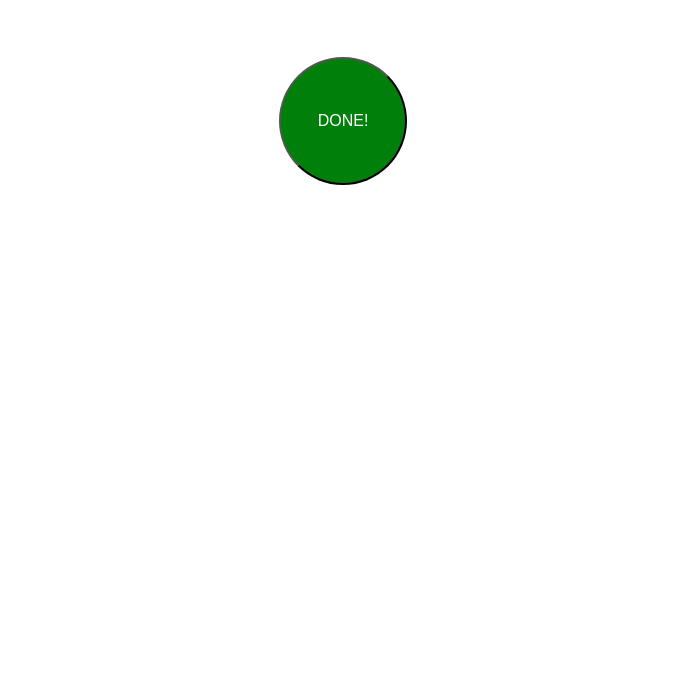
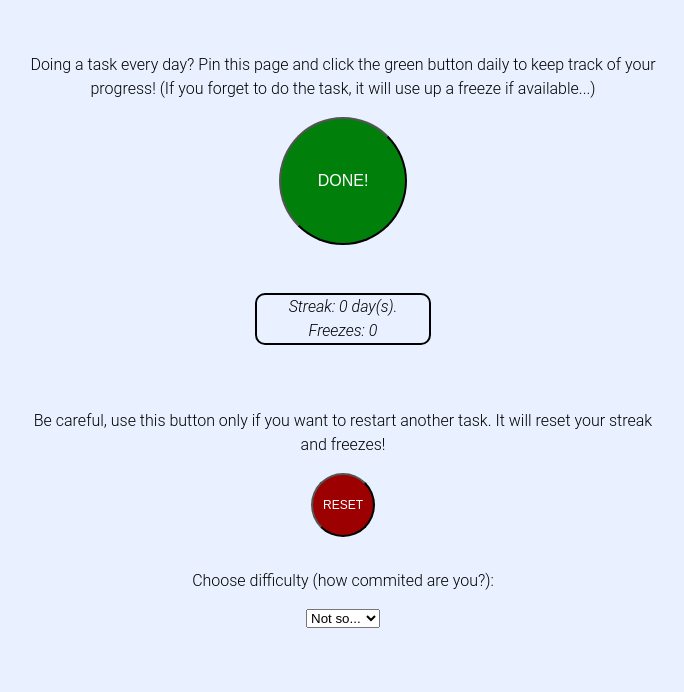
Before and after one commit to moreniekmeijer/streak-saver, a plain HTML site: page index.html in a window 1280 px wide. Shown: the part 123-815 px from the top of the page, without its empty margins (297-981 px from the left). Drawn offline with Linux system fonts and the light colour scheme.

Commit message:
Added freeze functionality and functions to handle the date and storage

```diff
--- a/index.html
+++ b/index.html
@@ -7,12 +7,33 @@
     <script src="streak-saver.js"></script>
 </head>
 <body>
-<section>
-    <button type="button" onclick="addTaskDone()">Done!</button>
-    <div id="task-done-text"></div>
-</section>
-<section>
-    <div id="freeze-amount"></div>
-</section>
+<header>
+    <h1>Streak Saver</h1>
+</header>
+<main>
+    <section class="task-done">
+        <p>Doing a task every day? Pin this page and click the green button daily to keep track of your progress!
+            (If you forget to do the task, it will use up a freeze if available...)</p>
+        <button type="button" onclick="addTaskDone()">Done!</button>
+        <div id="task-done-text"></div>
+        <div id="new-freezes"></div>
+        <div class="amounts">
+            <p id="streak-amount">Streak amount</p>
+            <p id="freeze-amount">Freeze amount</p>
+        </div>
+    </section>
+    <section class="options">
+        <p>Be careful, use this button only if you want to restart another task. It will reset your streak and
+            freezes!</p>
+        <button type="button" onclick="resetData()">Reset</button>
+        <div id="reset-text"></div>
+        <label for="difficulty">Choose difficulty (how commited are you?):</label>
+        <select id="difficulty" onchange="updateDifficulty()">
+            <option value="easy">Not so...</option>
+            <option value="medium">Decently</option>
+            <option value="hard">Very!</option>
+        </select>
+    </section>
+</main>
 </body>
 </html>
--- a/streak-saver.js
+++ b/streak-saver.js
@@ -1,47 +1,122 @@
 let taskCounter = 0;
-let totalFreezes = 1;
+let totalFreezes = 0;
 let lastClickDate = null;
 
+// Opslaan in localStorage
+function saveToLocalStorage() {
+    localStorage.setItem("taskCounter", taskCounter);
+    localStorage.setItem("totalFreezes", totalFreezes);
+    localStorage.setItem("lastClickDate", lastClickDate ? lastClickDate.toISOString() : null);
+}
+
+// Laden vanuit localStorage
+function loadFromLocalStorage() {
+    taskCounter = parseInt(localStorage.getItem("taskCounter")) || 0;
+    totalFreezes = parseInt(localStorage.getItem("totalFreezes")) || 0;
+    lastClickDate = localStorage.getItem("lastClickDate") ? new Date(localStorage.getItem("lastClickDate")) : null;
+}
+
+// Check of het een nieuwe kalenderdag is
 function isNewDay(lastDate) {
-    const now = new Date();
+    const today = new Date().setHours(0, 0, 0, 0); // Huidige datum zonder tijd
+    const lastDay = lastDate ? new Date(lastDate).setHours(0, 0, 0, 0) : null; // Laatste klikdatum zonder tijd
 
-    if (!lastDate) {
-        console.log("No previous date, so it's a new day.");
-        return true; // Eerste keer klikken, beschouw als nieuwe dag
+    return !lastDay || today > lastDay; // Nieuwe dag als vandaag na de laatste klikdatum is
+}
+
+// Check op nieuwe dag en update indien nodig
+function handleNewDay() {
+    const today = new Date().setHours(0, 0, 0, 0);
+    const lastDay = lastClickDate ? new Date(lastClickDate).setHours(0, 0, 0, 0) : null;
+
+    // Check of dagen zijn gemist
+    if (!lastDay || today > lastDay) {
+        const missedDays = Math.floor((today - lastDay) / (1000 * 60 * 60 * 24)) || 1; // Aantal gemiste dagen
+        totalFreezes = Math.max(0, totalFreezes - missedDays);
+        lastClickDate = null; // Geen geldige klik vandaag
     }
 
-    const diffInMs = now - lastDate; // Verschil in milliseconden
-    const diffInMinutes = diffInMs / (1000 * 5); // Omgerekend naar minuten
+    // Controleer of freezes op zijn
+    if (totalFreezes === 0) {
+        taskCounter = 0; // Reset streak
+        lastClickDate = null; // Reset laatste klikdatum
+        console.log("No freezes left. Streak and freezes reset!");
+    }
 
-    return diffInMinutes >= 1; // Nieuwe dag (of minuut voor testdoeleinden)
+    saveToLocalStorage(); // Sla wijzigingen op
+    updateUI(); // Werk de interface bij
 }
 
+// Actie bij klikken op de knop
 function addTaskDone() {
     const today = new Date();
 
-    // Controleer of een nieuwe dag is begonnen
+    // Controleer of het een nieuwe dag is
     if (isNewDay(lastClickDate)) {
         taskCounter++;
         lastClickDate = today;
-        document.getElementById("task-done-text").innerHTML = "Good job! You've got a " + taskCounter + " day(s) streak.";
 
-        if (taskCounter === 5) {
-            totalFreezes += generateFreezes();
-            console.log(totalFreezes);
-            if (generateFreezes() > 0) {
-                document.getElementById("freeze-amount").innerHTML = "Nice, you've gained " + taskCounter + " freezes.";
-            }
+        // Voeg onder voorwaarde freezes toe om de 5 dagen
+        if (taskCounter % 5 === 0) {
+            if (totalFreezes < 3) totalFreezes += generateFreezes();
         }
+
+        document.getElementById("task-done-text").innerHTML = `Good job! Streak: ${taskCounter} day(s).`;
     } else {
-        console.log("Already done today!");
         document.getElementById("task-done-text").innerHTML = "Already done for today!";
     }
-    console.log("freezeAmount: " + totalFreezes);
+
+    saveToLocalStorage();
+    updateUI();
 }
 
-function generateFreezes() {
-    let randomFreezesList = [2, 3, 4, 5, 6];
-    return randomFreezesList[Math.floor(Math.random() * randomFreezesList.length)];
+// Update de gebruikersinterface
+function updateUI() {
+    document.getElementById("freeze-amount").innerHTML = `Freezes: ${totalFreezes}`;
+    document.getElementById("streak-amount").innerHTML = `Streak: ${taskCounter} day(s).`;
 }
 
-console.log(generateFreezes());
+// Bij het laden van de pagina
+window.onload = function () {
+    loadFromLocalStorage();
+    handleNewDay();
+    updateUI();
+};
+
+let difficulty = "easy"; // Standaard moeilijkheidsgraad
+
+// Functie om de moeilijkheidsgraad bij te werken
+function updateDifficulty() {
+    difficulty = document.getElementById("difficulty").value; // Werk de globale moeilijkheidsgraad bij
+    console.log(`Difficulty set to: ${difficulty}`);
+}
+
+// Generate freezes op basis van de geselecteerde moeilijkheidsgraad
+function generateFreezes() {
+    let randomFreezesList = {
+        easy: [1, 2, 3],
+        medium: [0, 1, 2],
+        hard: [0, 1]
+    };
+
+    const selectedList = randomFreezesList[difficulty];
+    return selectedList[Math.floor(Math.random() * selectedList.length)];
+}
+
+function resetData() {
+    // Reset alle waarden naar hun beginsituatie
+    taskCounter = 0;
+    totalFreezes = 1;
+    lastClickDate = null;
+
+    // Sla de reset-waarden op in localStorage
+    saveToLocalStorage();
+
+    // Werk de UI bij
+    updateUI();
+
+    // Geef feedback aan de gebruiker
+    document.getElementById("task-done-text").innerHTML = "You started a new streak";
+    document.getElementById("reset-text").innerHTML = "Data has been reset!";
+    console.log("Streak and freezes have been reset.");
+}
--- a/styles.css
+++ b/styles.css
@@ -1,10 +1,25 @@
+@import url('https://fonts.googleapis.com/css2?family=Roboto:wght@100..900&display=swap');
+
 * {
-box-sizing: border-box;
-margin: 10px;
-padding: 0;
+    box-sizing: border-box;
+    margin: 0;
+    padding: 0;
 }
+
 img, picture, video, canvas, svg {
-  max-width: 100%;
+    max-width: 100%;
+}
+
+body {
+    font-family: "Roboto Light", sans-serif;
+    line-height: 1.5;
+    margin: 2rem;
+    background: #e9f0ff;
+    text-align: center;
+}
+
+header {
+    margin-top: 4rem;
 }
 
 section {
@@ -12,14 +27,23 @@ section {
     flex-direction: column;
     align-items: center;
     justify-content: center;
-    margin: 10rem;
+    max-width: 700px;
+    margin: 4rem auto;
+    padding: 0 2rem;
+    gap: 1rem;
 }
 
-h1 {
-    text-align: center;
+div {
+    font-style: italic;
 }
 
-button {
+.amounts {
+    padding: 0 2rem;
+    border: black solid 2px;
+    border-radius: 10px;
+}
+
+.task-done button {
     background: #00800b;
     width: 8rem;
     height: 8rem;
@@ -31,6 +55,22 @@ button {
     text-transform: uppercase;
 }
 
-button:active {
+.task-done button:active {
     background: #1cbc25;
 }
+
+.options button {
+    background: #9c0001;
+    width: 4rem;
+    height: 4rem;
+    border-radius: 4rem;
+    color: #fff;
+    padding: 0.1rem;
+    cursor: pointer;
+    font-size: 12px;
+    text-transform: uppercase;
+}
+
+.options button:active {
+    background: #ff0004;
+}
```
